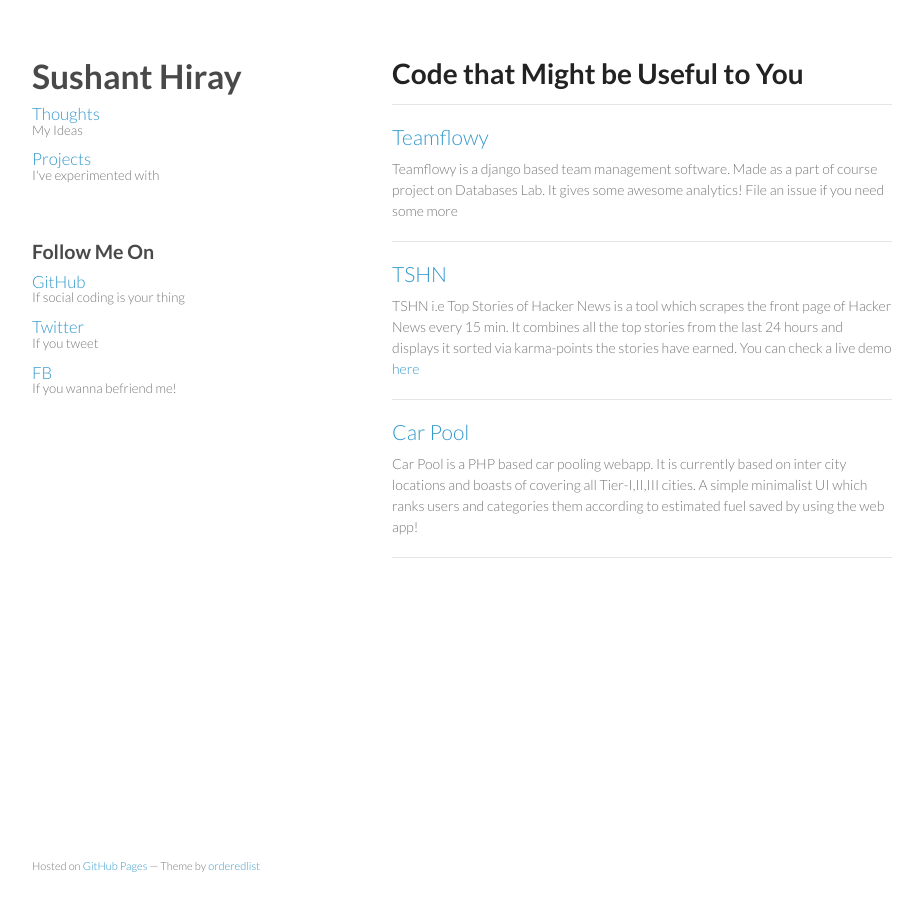
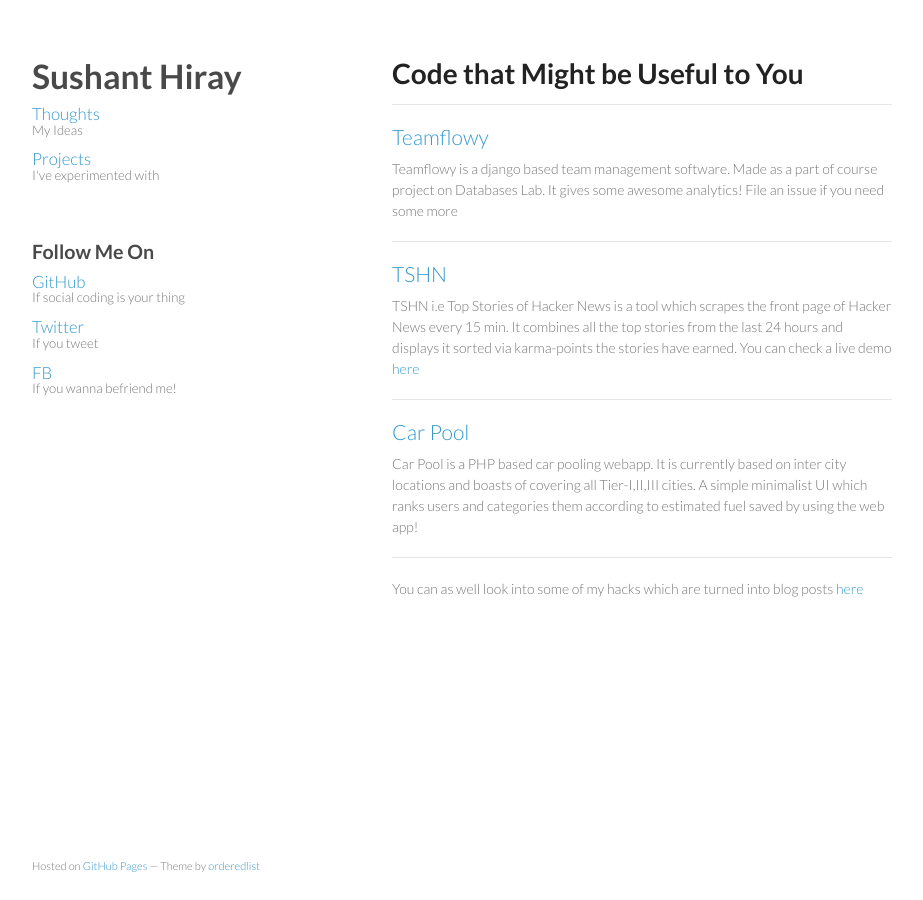
Before and after one commit to sushant-hiray/sushant-hiray.github.io, a Jekyll site: the page built from projects.html, in a window 1280 px wide. Shown: the whole page, without its empty margins (178-1101 px from the left). Built offline with Jekyll 4.4.1, drawn with Linux system fonts in a browser that asks for light colours; nearby versions of some CDN libraries; Markdown is read by kramdown in place of the engine named in the settings.

Commit message:
Added link to hacks!

```diff
--- a/projects.html
+++ b/projects.html
@@ -17,3 +17,5 @@ title: Open Source Projects
 <h2><a href="https://github.com/sushant-hiray/car-pool">Car Pool</a></h2>
 <p>Car Pool is a PHP based car pooling webapp. It is currently based on inter city locations and boasts of covering all Tier-I,II,III cities. A simple minimalist UI which ranks users and categories them according to estimated fuel saved by using the web app!</p>
 <hr/>
+
+You can as well look into some of my hacks which are turned into blog posts <a href="posts.html">here</a>
```
